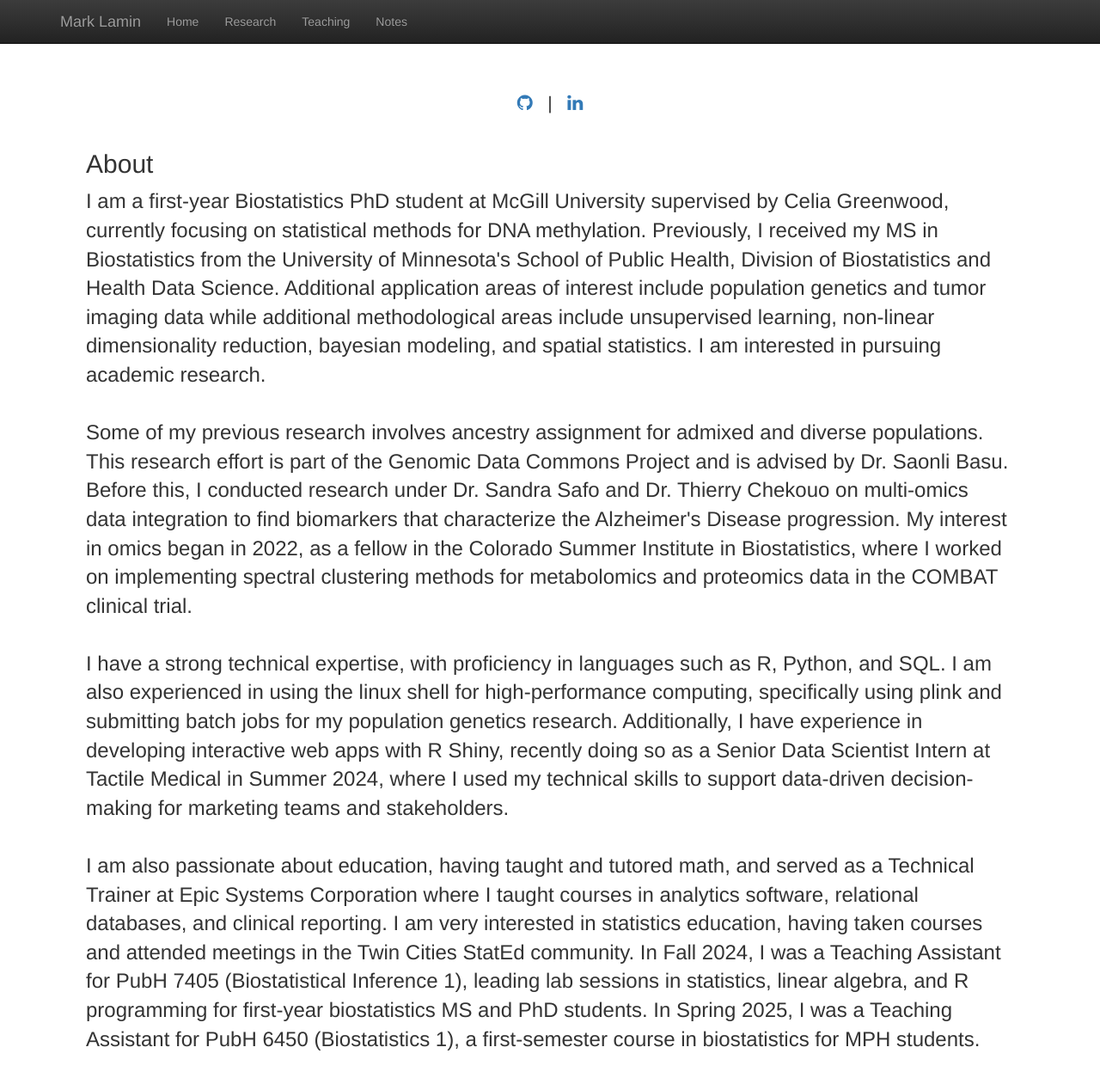
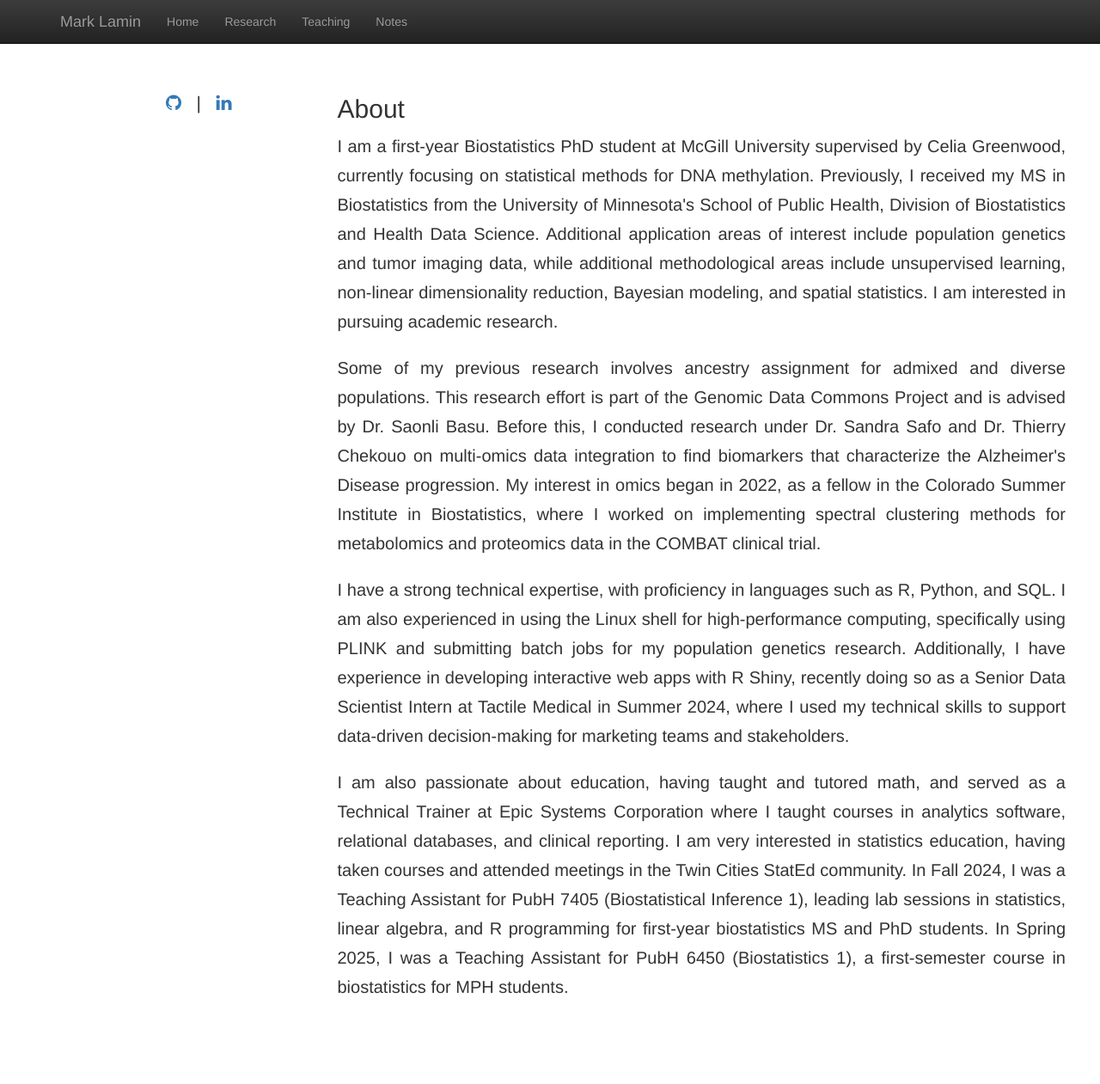
Before and after one commit to MarkLamin/MarkLamin.github.io, a Jekyll site: the page built from index.html, in a window 1280 px wide and 1270 px high. Shown: the top 1261 px of the window at 86% size. Built offline with Jekyll 4.4.1, drawn with Linux system fonts in a browser that asks for light colours; nearby versions of some CDN libraries; library files that are not in the unit come from our copies.

Commit message:
Update index.html

```diff
--- a/index.html
+++ b/index.html
@@ -1,37 +1,51 @@
 ---
 layout: default
-title:  'Mark Lamin'
+title: 'Mark Lamin'
 ---
 
-<div class="row featurette">
-<div class="col-md-12">
-  <div style="position: relative; top: 15px">
-       <center><p class = "lead">
-  <a href = "https://github.com/MarkLamin"><i class="fa fa-github" aria-hidden="true"></i></a>
+<div class="container mt-4">
+  <div class="row featurette align-items-start">
+
+    <!-- Left column: icons -->
+    <div class="col-md-3 text-center mb-4 mb-md-0">
+      <div style="position: relative; top: 15px;">
+        <p class="lead">
+          <a href="https://github.com/MarkLamin" target="_blank" rel="noopener noreferrer">
+            <i class="fa fa-github" aria-hidden="true"></i>
+          </a>
           &nbsp;&nbsp;|&nbsp;&nbsp;
-  <a href = "https://www.linkedin.com/in/mark-lamin-bb60b51aa/"><i class="fa fa-linkedin" aria-hidden="true"></i></a>
-         </p></center>
-<div class="col-md-12">
-  <h2 class="featurette-heading">About </h2>
-  <p class="lead" style="font-size: 24px">
-I am a first-year Biostatistics PhD student at McGill University supervised by Celia Greenwood, currently focusing on statistical methods for DNA methylation. Previously,
-    I received my MS in Biostatistics from the University of Minnesota's School of Public Health, Division of Biostatistics and Health Data Science. Additional application
-    areas of interest include population genetics and tumor imaging data while additional methodological areas include unsupervised learning,
-    non-linear dimensionality reduction, bayesian modeling, and spatial statistics. I am interested in pursuing academic research.
-<br/>
-<br/>
+          <a href="https://www.linkedin.com/in/mark-lamin-bb60b51aa/" target="_blank" rel="noopener noreferrer">
+            <i class="fa fa-linkedin" aria-hidden="true"></i>
+          </a>
+        </p>
+      </div>
+    </div>
+
+    <!-- Right column: about section -->
+    <div class="col-md-9">
+      <h2 class="featurette-heading mb-3">About</h2>
+      <p class="lead" style="font-size: 20px; line-height: 1.7; max-width: 900px; text-align: justify;">
+        I am a first-year Biostatistics PhD student at McGill University supervised by Celia Greenwood, currently focusing on statistical methods for DNA methylation.
+        Previously, I received my MS in Biostatistics from the University of Minnesota's School of Public Health, Division of Biostatistics and Health Data Science.
+        Additional application areas of interest include population genetics and tumor imaging data, while additional methodological areas include unsupervised learning,
+        non-linear dimensionality reduction, Bayesian modeling, and spatial statistics. I am interested in pursuing academic research.
+      </p>
+
+      <p class="lead" style="font-size: 20px; line-height: 1.7; max-width: 900px; text-align: justify;">
         Some of my previous research involves ancestry assignment for admixed and diverse populations. This research effort is part of the Genomic Data Commons Project and is
         advised by Dr. Saonli Basu. Before this, I conducted research under Dr. Sandra Safo and Dr. Thierry Chekouo on multi-omics data integration to find biomarkers that
         characterize the Alzheimer's Disease progression. My interest in omics began in 2022, as a fellow in the Colorado Summer Institute in Biostatistics,
         where I worked on implementing spectral clustering methods for metabolomics and proteomics data in the COMBAT clinical trial.
-<br/>
-<br/>
-I have a strong technical expertise, with proficiency in languages such as R, Python, and SQL. I am also experienced in using the linux shell for high-performance computing,
-    specifically using plink and submitting batch jobs for my population genetics research. Additionally, I have experience in developing interactive web apps with R Shiny,
+      </p>
+
+      <p class="lead" style="font-size: 20px; line-height: 1.7; max-width: 900px; text-align: justify;">
+        I have a strong technical expertise, with proficiency in languages such as R, Python, and SQL. I am also experienced in using the Linux shell for high-performance computing,
+        specifically using PLINK and submitting batch jobs for my population genetics research. Additionally, I have experience in developing interactive web apps with R Shiny,
         recently doing so as a Senior Data Scientist Intern at Tactile Medical in Summer 2024, where I used my technical skills to support data-driven decision-making for
         marketing teams and stakeholders.
-<br/>
-<br/>
+      </p>
+
+      <p class="lead" style="font-size: 20px; line-height: 1.7; max-width: 900px; text-align: justify;">
         I am also passionate about education, having taught and tutored math, and served as a Technical Trainer at Epic Systems Corporation where I taught
         courses in analytics software, relational databases, and clinical reporting. I am very interested in statistics education, having taken courses and attended meetings
         in the Twin Cities StatEd community. In Fall 2024, I was a Teaching Assistant for PubH 7405 (Biostatistical Inference 1), leading lab sessions in statistics,
@@ -40,5 +54,4 @@ I am also passionate about education, having taught and tutored math, and served
       </p>
     </div>
   </div>
-
-</div><!-- /.container -->
+</div>
```
Lines whose indentation alone changed are shown as unchanged.
